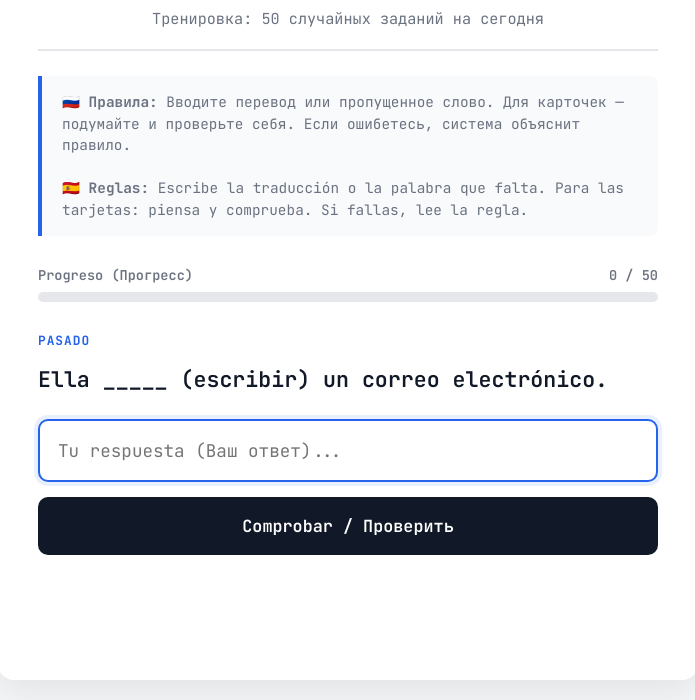
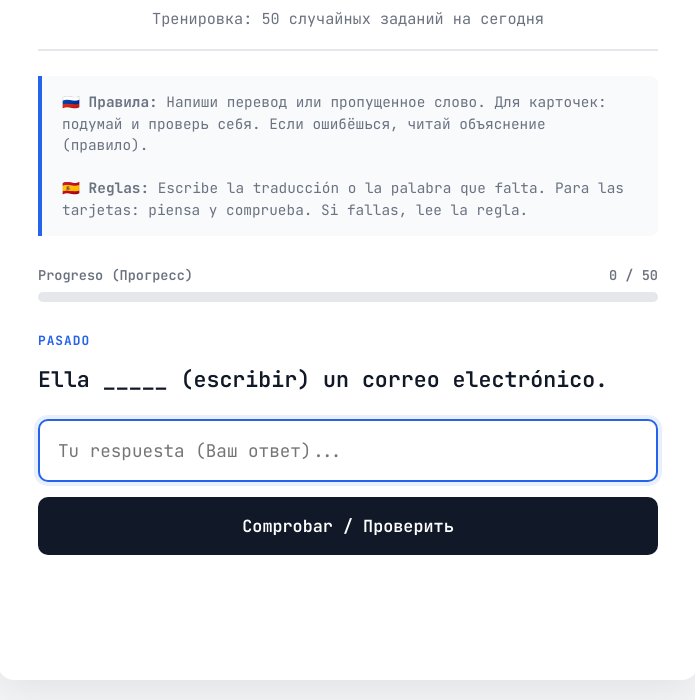
Before and after one commit to Ill-27/Poliglot, a plain HTML site: page a1-practice.html in a window 1280 px wide. Shown: the part 100-800 px from the top of the page, without its empty margins (292-987 px from the left). Drawn offline with Linux system fonts and the light colour scheme.

Commit message:
Update a1-practice.html

```diff
--- a/a1-practice.html
+++ b/a1-practice.html
@@ -216,7 +216,7 @@
     </div>
 
     <div class="instructions">
-        🇷🇺 <strong>Правила:</strong> Вводите перевод или пропущенное слово. Для карточек — подумайте и проверьте себя. Если ошибетесь, система объяснит правило.<br><br>
+        🇷🇺 <strong>Правила:</strong> Напиши перевод или пропущенное слово. Для карточек: подумай и проверь себя. Если ошибёшься, читай объяснение (правило).<br><br>
         🇪🇸 <strong>Reglas:</strong> Escribe la traducción o la palabra que falta. Para las tarjetas: piensa y comprueba. Si fallas, lee la regla.
     </div>
 
```
